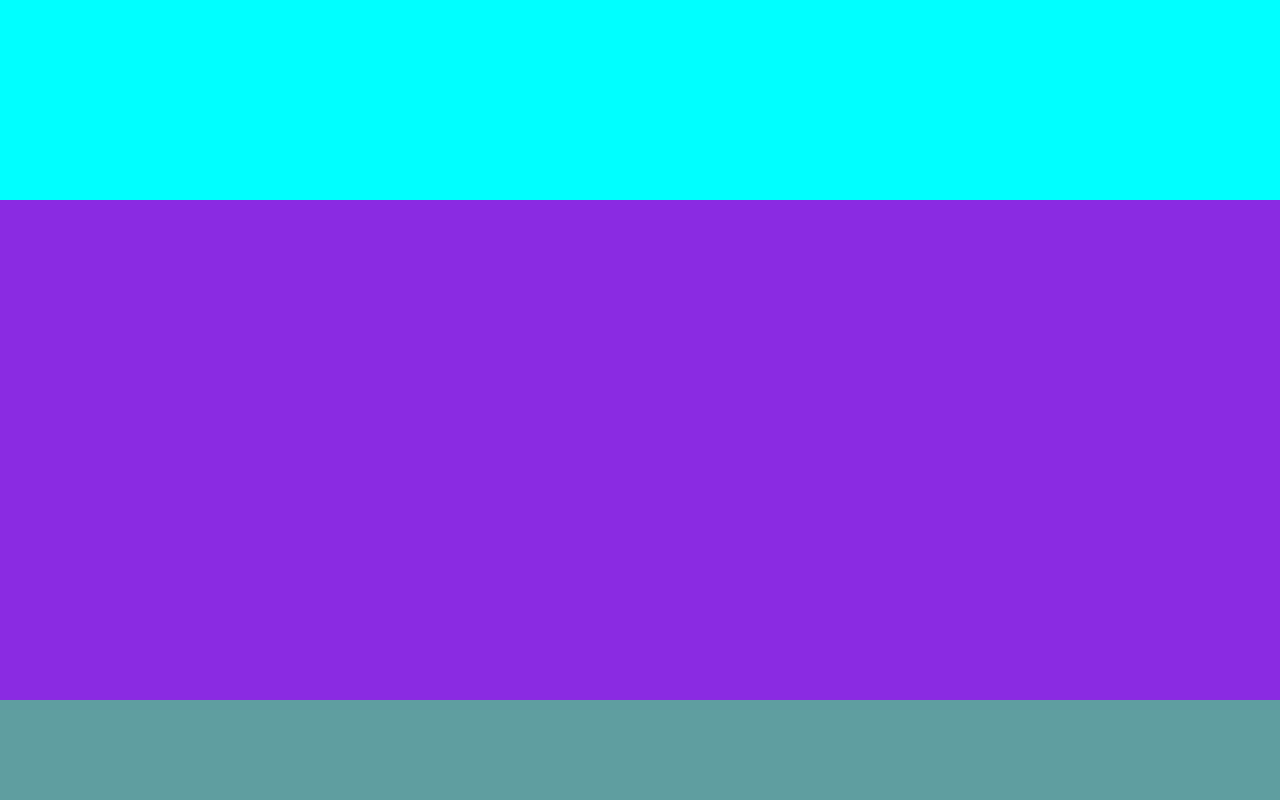
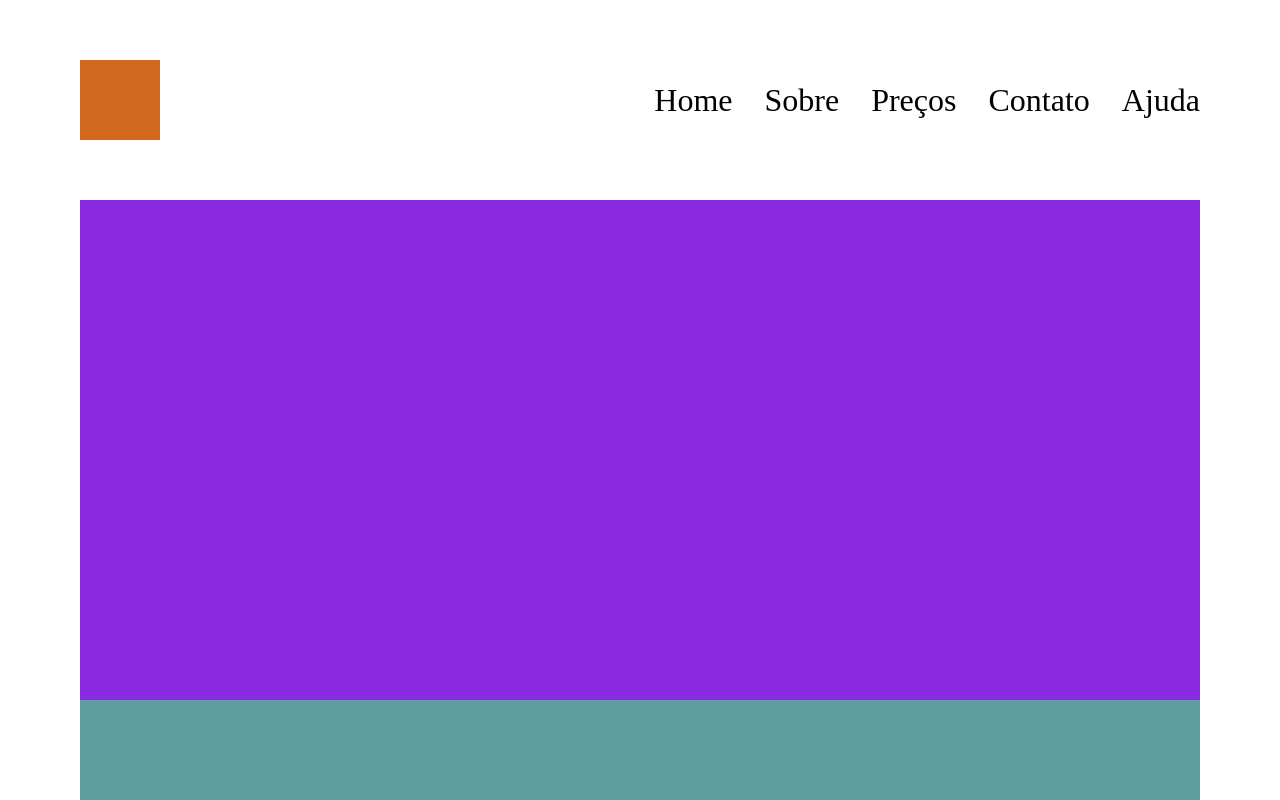
Before and after one commit to fritute/layout-bb, a plain HTML site: page index.html in a window 1280 px wide. Drawn offline with Linux system fonts and the light colour scheme.

Commit message:
header completo

```diff
--- a/index.html
+++ b/index.html
@@ -7,7 +7,18 @@
     <link rel="stylesheet" href="./style.css">
 </head>
 <body>
-    <header></header>
+    <header>
+        <div class="logo"></div>
+        <div class="menu">
+            <ul>
+                <li><a href="#">Home</a></li>
+                <li><a href="#">Sobre</a></li>
+                <li><a href="#">Preços</a></li>
+                <li><a href="#">Contato</a></li>
+                <li><a href="#">Ajuda</a></li>
+            </ul>
+        </div>
+    </header>
     <main></main>
     <footer></footer>
 </body>
--- a/style.css
+++ b/style.css
@@ -16,11 +16,24 @@ body{
     height: 100vh;
     display: flex;
     flex-direction: column;
+    padding-inline: 80px;
 }
 header{
     height: 200px;
-    background-color: aqua;
+    display: flex;
+    justify-content: space-between;
+    align-items: center;
 
+}
+.menu ul{
+    display: flex;
+    gap: 32px;
+    font-size: 32px;
+}
+.logo{
+    height: 80px;
+    width: 80px;
+    background-color: chocolate;
 }
 main{
     flex-grow: 1;
```
